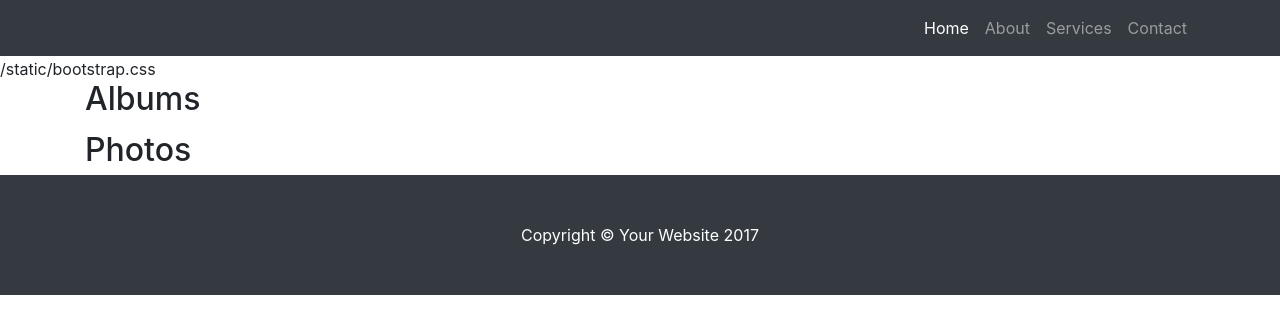
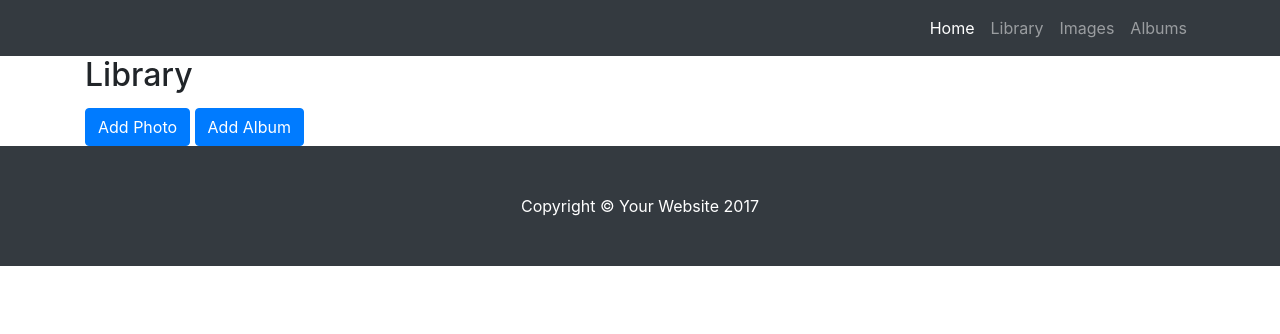
Before and after one commit to RJB888/django-imager, a Django app: page /images/library/ in a window 1280 px wide. Shown: the top 334 px of the page. Run offline with Django 3.2, Linux system fonts and the light colour scheme; data that the repository does not hold is empty; some libraries are stand-ins or nearby versions.

Commit message:
added redirection and better site navigation

```diff
--- a/imagersite/imager_images/templates/imager_images/create_album.html
+++ b/imagersite/imager_images/templates/imager_images/create_album.html
@@ -1,6 +1,7 @@
 {% extends 'imagersite/base.html' %}
 
 {% block content2 %}
+<h2>Add an Album</h2>
 <form method="POST">
     {% csrf_token %}
     <table>
--- a/imagersite/imager_images/templates/imager_images/create_photo.html
+++ b/imagersite/imager_images/templates/imager_images/create_photo.html
@@ -2,6 +2,7 @@
 {% load static %}
 
 {% block content2 %}
+<h2>Add a Photo</h2>
 <form method="POST" enctype="multipart/form-data">
     {% csrf_token %}
     <table>
--- a/imagersite/imager_images/views.py
+++ b/imagersite/imager_images/views.py
@@ -6,6 +6,7 @@ from django.views.generic.detail import DetailView
 from django.views.generic import CreateView
 from django.core.urlresolvers import reverse
 from imager_images.models import Photo, Album
+from django.urls import reverse_lazy
 
 # Create your views here.
 
@@ -68,7 +69,7 @@ class CreatePhotoView(CreateView):
     model = Photo
 
     fields = ['title', 'description', 'published', 'user', 'image']
-    success_url = '/imagersite/images/library'
+    success_url = reverse_lazy('library')
 
 
 class CreateAlbumView(CreateView):
@@ -78,4 +79,4 @@ class CreateAlbumView(CreateView):
     model = Album
 
     fields = ['title', 'description', 'published', 'user', 'photo', 'cover']
-    success_url = "images/library"
+    success_url = reverse_lazy('library')
--- a/imagersite/imager_profile/models.py
+++ b/imagersite/imager_profile/models.py
@@ -41,6 +41,6 @@ class ImagerProfile(models.Model):
         """."""
         return self.user.is_active
 
-    # def __repr__(self):
-    #     """."""
-    #     print(self.user.first_name + ', ' + self.bio)
+    def __str__(self):
+        """."""
+        return self.user.username
--- a/imagersite/imagersite/templates/imagersite/base.html
+++ b/imagersite/imagersite/templates/imagersite/base.html
@@ -28,7 +28,7 @@
        <a href="{% url 'auth_login' %}">Log in</a>
     {% endif %}
     <hr />
-    {% static 'bootstrap.css' %}
+    <!-- {% static 'bootstrap.css' %} -->
 
     <!-- Navigation -->
     <nav class="navbar navbar-expand-lg navbar-dark bg-dark fixed-top">
@@ -39,18 +39,18 @@
         <div class="collapse navbar-collapse" id="navbarResponsive">
           <ul class="navbar-nav ml-auto">
             <li class="nav-item active">
-              <a class="nav-link" href="#">Home
+              <a class="nav-link" href="{% url 'homepage' %}">Home
                 <span class="sr-only">(current)</span>
               </a>
             </li>
             <li class="nav-item">
-              <a class="nav-link" href="#">About</a>
+              <a class="nav-link" href="{% url 'library' %}">Library</a>
             </li>
             <li class="nav-item">
-              <a class="nav-link" href="#">Services</a>
+              <a class="nav-link" href="{% url 'public_photos' %}">Images</a>
             </li>
             <li class="nav-item">
-              <a class="nav-link" href="#">Contact</a>
+              <a class="nav-link" href="{% url 'public_album' %}">Albums</a>
             </li>
           </ul>
         </div>
--- a/imagersite/imagersite/templates/imagersite/home.html
+++ b/imagersite/imagersite/templates/imagersite/home.html
@@ -8,8 +8,7 @@
               <li data-target="#carouselExampleIndicators" data-slide-to="2"></li>
             </ol>
             {% if images %}
-            <h1>Test</h1>
-            <h2>{{images.0.image.url}}</h2>
+            <h1>Welcome to the Imager Website</h1>
             <div class="carousel-inner" role="listbox">
               <div class="carousel-item active">
                 <img class="d-block img-fluid" src="{{images.0.image.url}}" alt="First slide">
--- a/imagersite/imagersite/templates/imagersite/library.html
+++ b/imagersite/imagersite/templates/imagersite/library.html
@@ -5,7 +5,7 @@
 
 {% block content2 %}
 <!-- context['album_list'][0].cover.image -->
-<h2>Albums</h2>
+<h2>Library</h2>
     <ul>
     {% for album in album_list %}
         <li>{{ album.title }}</li>
@@ -19,7 +19,8 @@
         {% endif %}
     {% endfor %}
     </ul>
-<h2>Photos</h2>
+<a href="{% url 'photo_form' %}"><button type="button" class="btn btn-primary">Add Photo</button></a>
+<a href="{% url 'album_form' %}"><button type="button" class="btn btn-primary">Add Album</button></a>
 
 
 {% endblock %}
--- a/imagersite/imagersite/templates/imagersite/public_photos.html
+++ b/imagersite/imagersite/templates/imagersite/public_photos.html
@@ -5,7 +5,7 @@
 <ul>
 {% for image in display_photos %}
 {# <div> <image src='{{ image.image.url }}'></div> #}
-    <li><a href="./{{ image.id }}">{% thumbnail image.image "100x100" crop="center" as im %}
+    <li><a href="   ./{{ image.id }}">{% thumbnail image.image "100x100" crop="center" as im %}
     <img src="{{ im.url }}" width="{{ im.width }}" height="{{ im.height }}" alt="words">
     {% endthumbnail %}</a></li>
 {% endfor %}
```
Also changed, not shown: imagersite/imager_images/models.py (+7 -0 lines).
